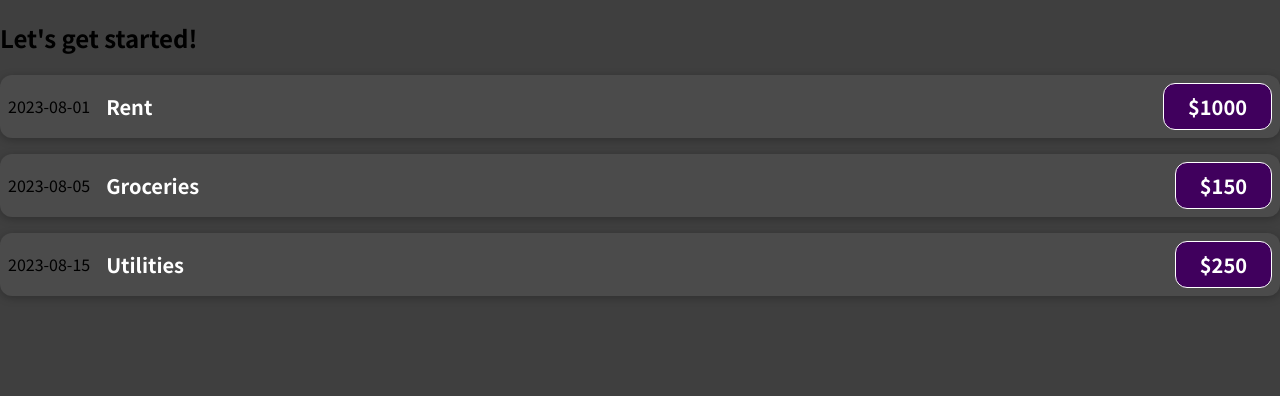
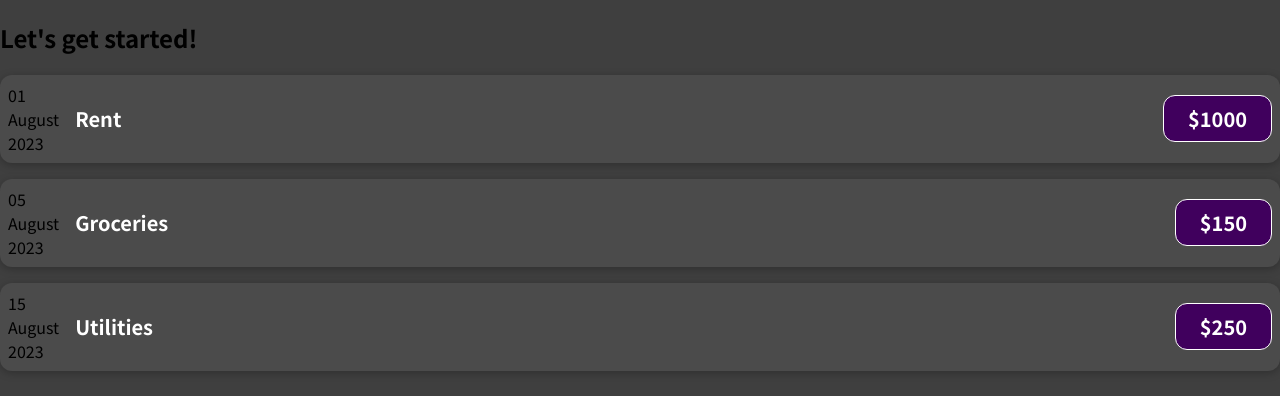
Before and after one commit to rizwan-zaheer-pikessoft/maxi-react, a JavaScript app: page / in a window 1280 px wide. Shown: the top 396 px of the page. Built offline with nearby package versions, Linux system fonts and the light colour scheme.

Commit message:
MAXI-50:format date

```diff
--- a/src/App.js
+++ b/src/App.js
@@ -24,9 +24,9 @@ function App() {
   return (
     <div>
       <h2>Let's get started!</h2>
-        <ExpenseItem expense={expenses[0]}></ExpenseItem>
-        <ExpenseItem expense={expenses[1]}></ExpenseItem>
-        <ExpenseItem expense={expenses[2]}></ExpenseItem>
+        <ExpenseItem title={expenses[0].title} amount={expenses[0].amount} date={expenses[0].date}></ExpenseItem>
+        <ExpenseItem title={expenses[1].title} amount={expenses[1].amount} date={expenses[1].date}></ExpenseItem>
+        <ExpenseItem title={expenses[2].title} amount={expenses[2].amount} date={expenses[2].date}></ExpenseItem>
 
     </div>
   );
--- a/src/components/ExpenseItem.js
+++ b/src/components/ExpenseItem.js
@@ -1,11 +1,18 @@
 import './ExpenseItem.css'
 function ExpenseItem(props){
+    const month = new Date(props.date).toLocaleString('en-US',{month:'long'});
+    const day = new Date(props.date).toLocaleString('en-US',{day:'2-digit'});
+    const year = new Date(props.date).getFullYear();
     return (
         <div className="expense-item">
-            <div>{props.expense.date}</div>
+            <div>
+                <div>{day}</div>
+                <div>{month}</div>
+                <div>{year}</div>
+            </div>
             <div className="expense-item__description">
-                <h2>{props.expense.title}</h2>
-                <div className="expense-item__price">${props.expense.amount}</div>
+                <h2>{props.title}</h2>
+                <div className="expense-item__price">${props.amount}</div>
             </div>
         </div>
     )
```
